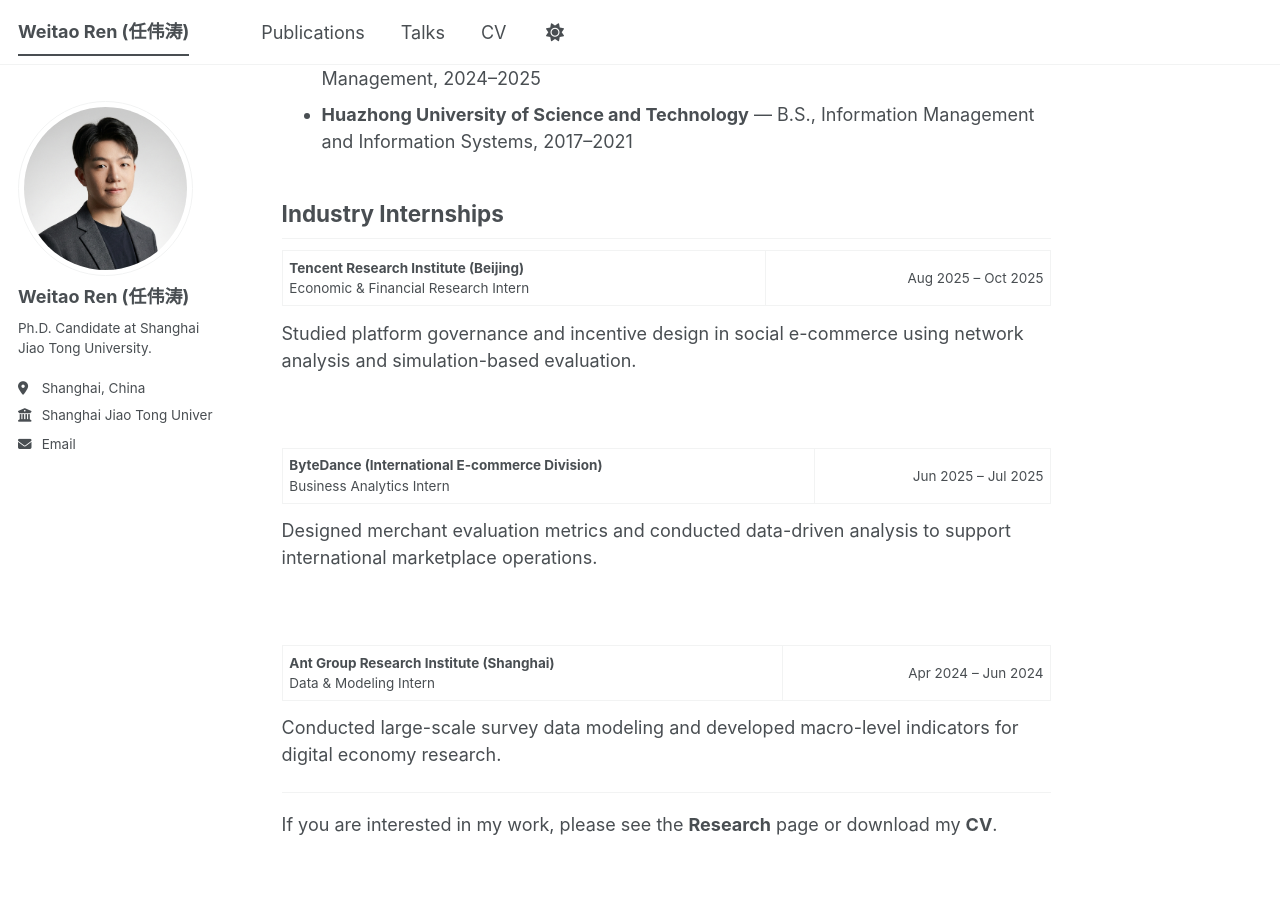
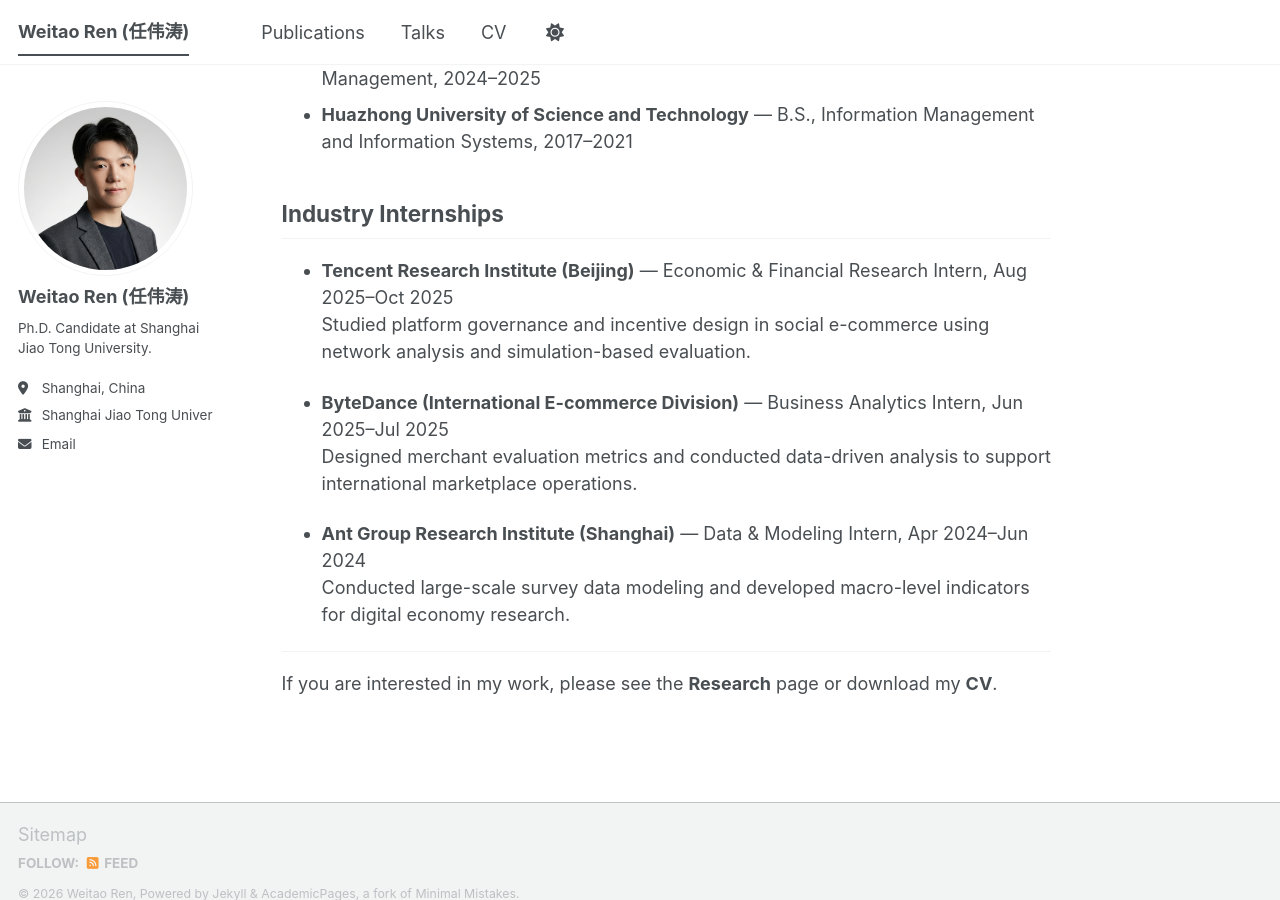
Before and after one commit to weitaoren/weitaoren.github.io, a Jekyll site: the page built from _pages/about.md, in a window 1280 px wide and 900 px high, scrolled down 849 px. Built offline with Jekyll 4.4.1, drawn with Linux system fonts in a browser that asks for light colours; a script bundle is joined from its source files by our own code; library files that are not in the unit come from our copies.

Commit message:
Update about.md

```diff
--- a/_pages/about.md
+++ b/_pages/about.md
@@ -29,39 +29,14 @@ My research lies at the **Operations–Marketing interface**, with a focus on **
 
 ## Industry Internships
 
-<table style="width:100%; border-collapse:collapse;">
-<tr>
-<td><strong>Tencent Research Institute (Beijing)</strong><br>
-Economic & Financial Research Intern</td>
-<td style="text-align:right; white-space:nowrap;">Aug 2025 – Oct 2025</td>
-</tr>
-</table>
+- **Tencent Research Institute (Beijing)** — Economic & Financial Research Intern, Aug 2025–Oct 2025
+  Studied platform governance and incentive design in social e-commerce using network analysis and simulation-based evaluation.
 
-Studied platform governance and incentive design in social e-commerce using network analysis and simulation-based evaluation.
+- **ByteDance (International E-commerce Division)** — Business Analytics Intern, Jun 2025–Jul 2025
+  Designed merchant evaluation metrics and conducted data-driven analysis to support international marketplace operations.
 
-<br>
-
-<table style="width:100%; border-collapse:collapse;">
-<tr>
-<td><strong>ByteDance (International E-commerce Division)</strong><br>
-Business Analytics Intern</td>
-<td style="text-align:right; white-space:nowrap;">Jun 2025 – Jul 2025</td>
-</tr>
-</table>
-
-Designed merchant evaluation metrics and conducted data-driven analysis to support international marketplace operations.
-
-<br>
-
-<table style="width:100%; border-collapse:collapse;">
-<tr>
-<td><strong>Ant Group Research Institute (Shanghai)</strong><br>
-Data & Modeling Intern</td>
-<td style="text-align:right; white-space:nowrap;">Apr 2024 – Jun 2024</td>
-</tr>
-</table>
-
-Conducted large-scale survey data modeling and developed macro-level indicators for digital economy research.
+- **Ant Group Research Institute (Shanghai)** — Data & Modeling Intern, Apr 2024–Jun 2024
+  Conducted large-scale survey data modeling and developed macro-level indicators for digital economy research.
 
 ---
 
```
